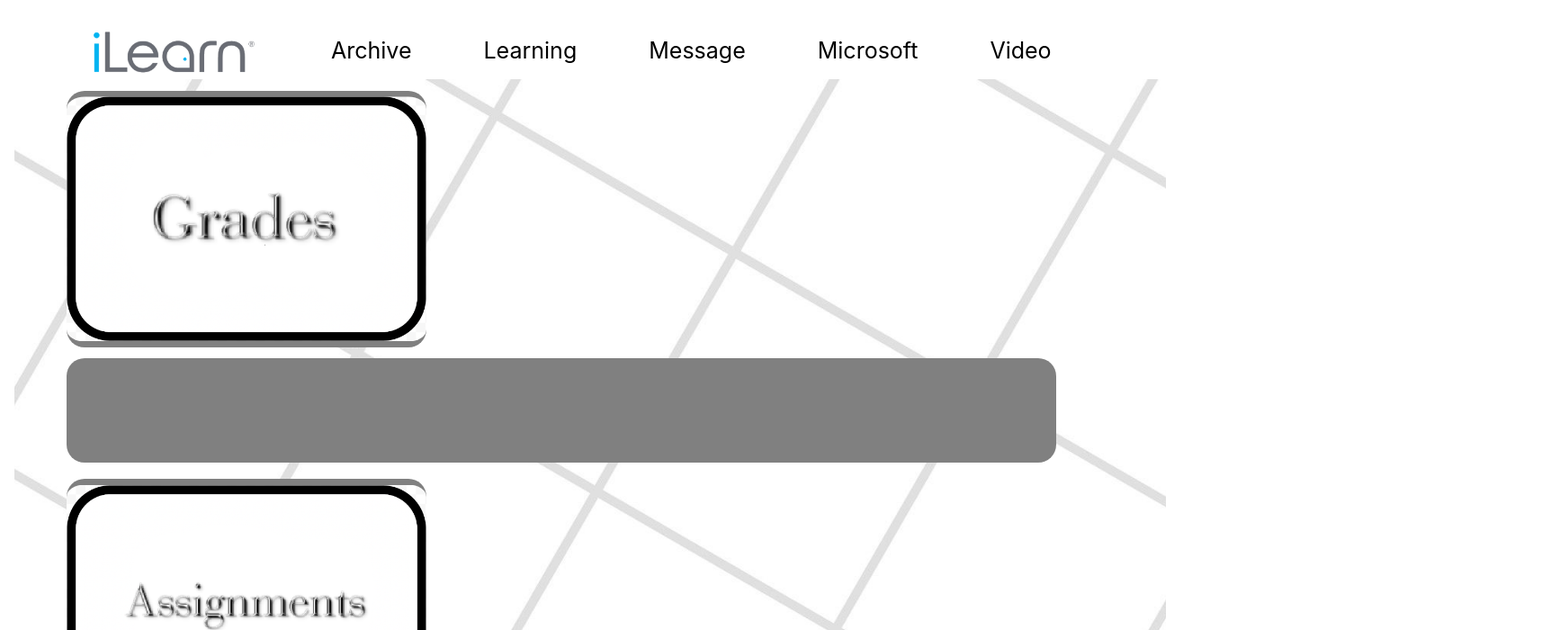
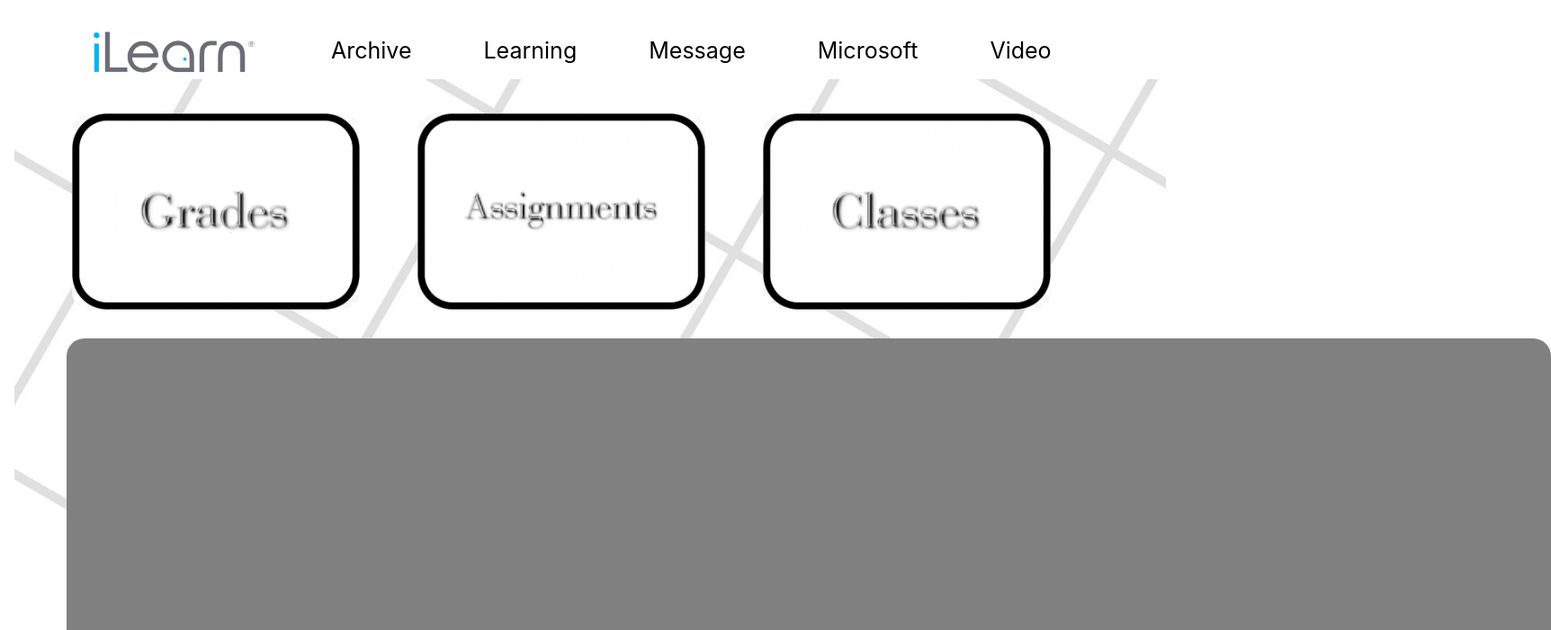
Before and after one commit to AndreeAng/iLearn, a React (Create React App) app: page /learning in a window 1280 px wide. Shown: the top 700 px of the page at 90% size, 1724 px wide, since content can reach past the window. Built offline with nearby package versions, Linux system fonts and the light colour scheme.

Commit message:
cleaned 3 pages, removed learning pages

```diff
--- a/src/Pages/Archive.js
+++ b/src/Pages/Archive.js
@@ -10,14 +10,9 @@ class Archive extends Component {
         return (
             <div style={styles.background}>
                 <div>
-                    <div><img src={img1} style={styles.heading}/></div>
-                    {/* <div><img src={img2} style={styles.heading}/></div> */}
+                    <img src={img1} style={styles.heading}/>
+                    <img src={img2} style={styles.heading}/>
                 </div>
-                <div>
-                    <div style={styles.container}></div>
-                    <div style={styles.container}></div>
-                </div>
-
                 <div>
                     <div style={styles.container}></div>
                     <div style={styles.container}></div>
@@ -35,30 +30,30 @@ const styles ={
         color: "green",
         paddingTop: "8.5%",
         paddingBottom: "0.5%",
-        width: 750,
-        height: 400,
+        width: 700,
+        height: 750,
+        textalign: "right",
+        textdecoration: "none",
+        display: "inline-block",
+        borderRadius: 20,
+        marginTop: "0%",
+        marginLeft: "7.5%"
+    },
+    heading: {
+        border: 4,
+        borderColor:"black",
+        backgroundColor: "clear",
+        color: "green",
+        paddingTop: "0%",
+        paddingBottom: "0%",
+        width: 700,
+        height: 300,
         textalign: "right",
         textdecoration: "none",
         display: "inline-block",
         borderRadius: 20,
         marginTop: "1%",
-        marginLeft: "4.5%"
-    },
-    heading: {
-        border: 4,
-        borderColor:"black",
-        backgroundColor: "gray",
-        color: "green",
-        paddingTop: "0%",
-        paddingBottom: "0%",
-        width: 750,
-        height: 200,
-        textalign: "right",
-        textdecoration: "none",
-        display: "inline-block",
-        borderRadius: 20,
-        marginTop: "2%",
-        marginLeft: "4.5%"
+        marginLeft: "7.5%"
     },
     background: {
         backgroundImage: `url(${image})`,
--- a/src/Pages/Learning.js
+++ /dev/null
@@ -1,69 +0,0 @@
-import React, { Component } from "react";
-import image from "../img/backgi.jpeg";
-import { Link } from "react-router-dom";
-import img1 from "../img/grades.png";
-import img2 from "../img/assignments.png";
-import img3 from "../img/classes.png";
-
-class Learning extends Component {
-        render() {
-            return (
-                <div style={styles.background}>
-                    <div>
-                        <Link to="/Grades"><img src={img1} style={styles.button}/></Link>
-                        <div style={styles.container}></div>
-                    </div>
-                    <div>
-                        <Link to="/Assignments"><img src={img2} style={styles.button}/></Link>
-                        <div style={styles.container}></div>
-                    </div>
-                    <div>
-                        <Link to="/Classes"><img src={img3} style={styles.button}/></Link>
-                        <div style={styles.container}></div>
-                    </div>
-                </div>
-            );
-        }
-    };
-const styles ={
-        background: {
-            backgroundImage: `url(${image})`,
-            backgroundPosition: 'center',
-            backgroundSize: 'cover',
-            backgroundRepeat: 'no-repeat',
-            width: '100vw',
-            height: '115vh',
-        },
-        container: {
-            border: 20,
-            borderColor:"black",
-            backgroundColor: "gray",
-            color: "green",
-            paddingTop: "8.5%",
-            paddingBottom: "0.5%",
-            width: 1100,
-            height: 20,
-            textalign: "right",
-            textdecoration: "none",
-            display: "inline-block",
-            borderRadius: 20,
-            marginTop: "1%",
-            marginLeft: "4.5%"
-        },
-        button: {
-            border: 20,
-            borderColor:"black",
-            backgroundColor: "gray",
-            color: "green",
-            paddingTop: "0.5%",
-            paddingBottom: "0.5%",
-            width: 400,
-            textalign: "center",
-            textdecoration: "none",
-            display: "inline-block",
-            borderRadius: 20,
-            marginTop: "1%",
-            marginLeft: "4.5%"
-        },
-    };
-    export default Learning;
--- /dev/null
+++ b/src/Pages/Learning.jsx
@@ -0,0 +1,64 @@
+import React, { Component } from "react";
+import image from "../img/backgi.jpeg";
+import { Link } from "react-router-dom";
+import img1 from "../img/grades.png";
+import img2 from "../img/assignments.png";
+import img3 from "../img/classes.png";
+
+class Learning extends Component {
+        render() {
+            return (
+                <div style={styles.background}>
+                    <div>
+                        <img src={img1} style={styles.button}/>
+                        <img src={img2} style={styles.button}/>
+                        <img src={img3} style={styles.button}/>
+                    </div>
+                    <div>
+                        <div style={styles.container}></div>
+                    </div>
+                </div>
+            );
+        }
+    };
+const styles ={
+        background: {
+            backgroundImage: `url(${image})`,
+            backgroundPosition: 'center',
+            backgroundSize: 'cover',
+            backgroundRepeat: 'no-repeat',
+            width: '100vw',
+            height: '115vh',
+        },
+        container: {
+            border: 20,
+        borderColor:"black",
+        backgroundColor: "gray",
+        color: "green",
+        paddingTop: "8.5%",
+        paddingBottom: "0.5%",
+        width: 1650,
+        height: 500,
+        textalign: "right",
+        textdecoration: "none",
+        display: "inline-block",
+        borderRadius: 20,
+        marginTop: "2.5%",
+        marginLeft: "4.5%"
+        },
+        button: {
+            border: 4,
+            borderColor:"black",
+            backgroundColor: "silver",
+            color: "black",
+            width: "25%",
+            textalign: "center",
+            textdecoration: "none",
+            display: "inline-block",
+            borderRadius: 20,
+            borderColor: "black",
+            marginLeft: "5%",
+            marginTop: "3%",
+        },
+    };
+    export default Learning;
--- a/src/Pages/Video.jsx
+++ b/src/Pages/Video.jsx
@@ -9,19 +9,14 @@ class Video extends Component {
     render() {
         return (
             <div style={styles.background}>
-                <div> Video Conferencing </div>
                  <div style={styles.section}>
-                    {/* <div>
-                        <div style={styles.container}></div>
-                    </div> */}
                     <div>
                         <a href = "https://teams.microsoft.com/_?culture=en-us&country=US&lm=deeplink&lmsrc=homePageWeb&cmpid=WebSignIn#/school//?ctx=teamsGrid" target="_blank"><img src={img1} style={styles.button}/></a>
+                        <a href = "https://zoom.us/join" target="_blank"><img src={img2} style={styles.button}/></a>
+                        <a href = "https://meet.google.com/?pli=1" target="_blank"><img src={img3} style={styles.button}/></a>
                     </div>
                     <div>
-                        <a href = "https://zoom.us/join" target="_blank"><img src={img2} style={styles.button}/></a>
-                    </div>
-                    <div>
-                        <a href = "https://meet.google.com/?pli=1" target="_blank"><img src={img3} style={styles.button}/></a>
+                        <div style={styles.container}></div>
                     </div>
                  </div>
             </div>
@@ -38,19 +33,18 @@ const styles ={
         height: '115vh',
     },
     button: {
-        border: 20,
-        borderColor:"black",
-        backgroundColor: "gray",
-        color: "green",
-        paddingTop: "0.5%",
-        paddingBottom: "0.5%",
-        width: 400,
-        textalign: "center",
-        textdecoration: "none",
-        display: "inline-block",
-        borderRadius: 20,
-        marginTop: "1%",
-        marginLeft: "4.5%"
+        border: 4,
+            borderColor:"black",
+            backgroundColor: "silver",
+            color: "black",
+            width: "25%",
+            textalign: "center",
+            textdecoration: "none",
+            display: "inline-block",
+            borderRadius: 20,
+            borderColor: "black",
+            marginLeft: "5%",
+            marginTop: "3%",
     },
     container: {
         border: 20,
@@ -59,13 +53,13 @@ const styles ={
         color: "green",
         paddingTop: "8.5%",
         paddingBottom: "0.5%",
-        width: 1100,
-        height: 1000,
+        width: 1650,
+        height: 500,
         textalign: "right",
         textdecoration: "none",
         display: "inline-block",
         borderRadius: 20,
-        marginTop: "1%",
+        marginTop: "2.5%",
         marginLeft: "4.5%"
     },
     section: {
```
Also changed, not shown: src/Pages/Assignments.js (deleted, +0 -26 lines), src/Pages/Classes.js (deleted, +0 -26 lines), src/Pages/Grades.js (deleted, +0 -26 lines).
